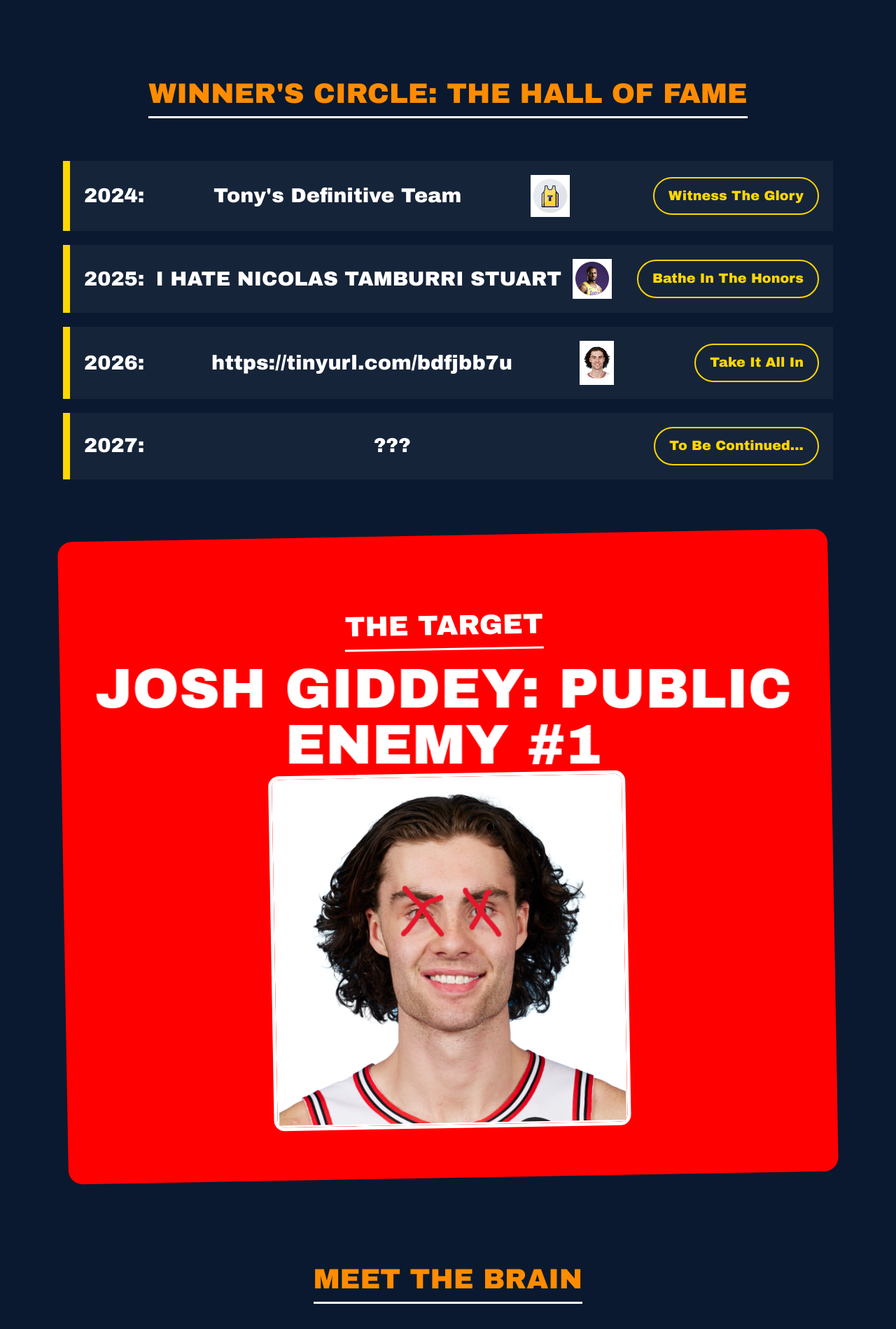
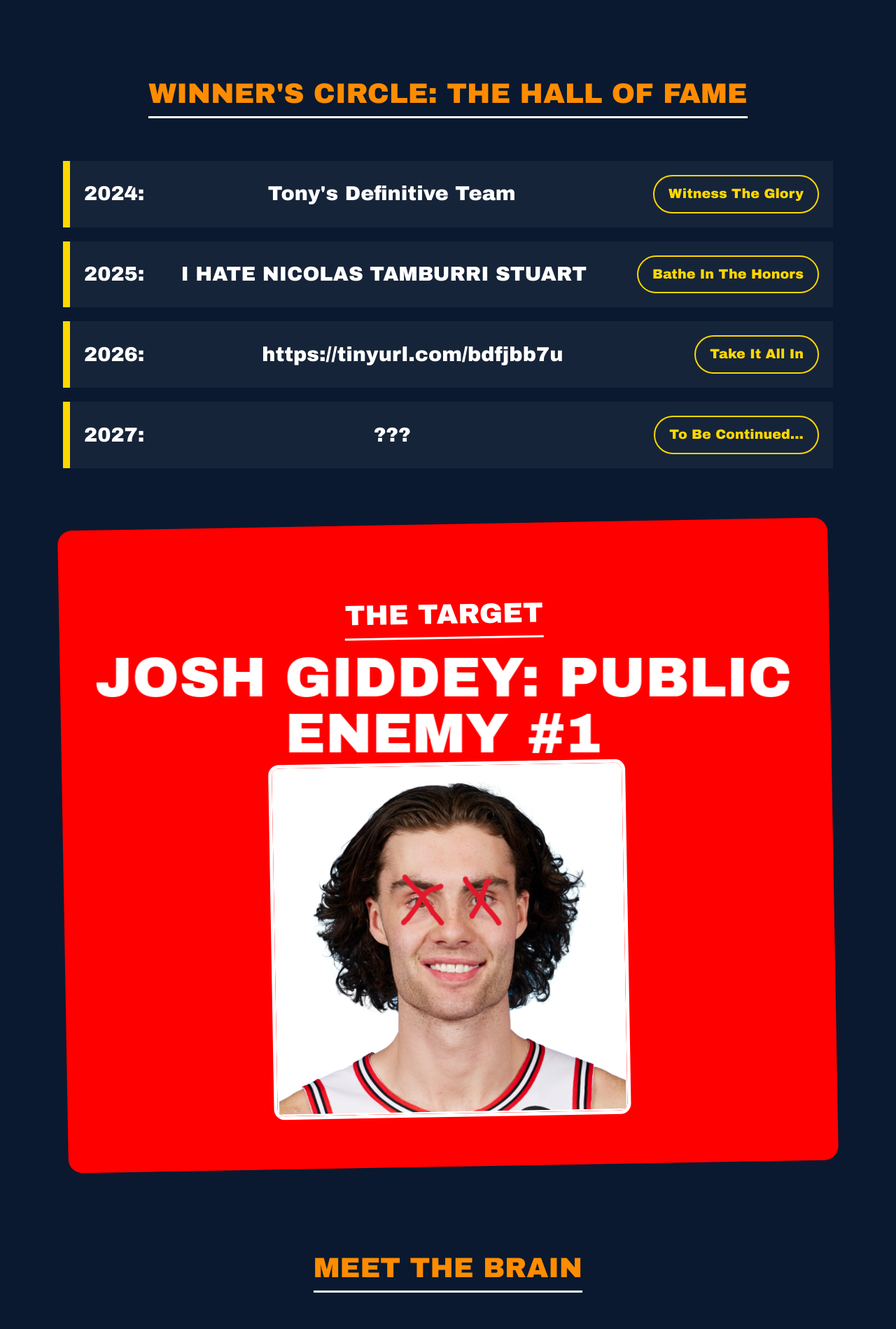
Before and after one commit to TonyRRZu/tonyrrzu.github.io, a Jekyll site: the page index.html, which Jekyll copies as it is, in a window 1280 px wide. Shown: the part 998-2897 px from the top of the page at 70% size. Built offline with Jekyll 4.4.1, drawn with Linux system fonts in a browser that asks for light colours.

Commit message:
Update index.html

```diff
--- a/index.html
+++ b/index.html
@@ -236,15 +236,15 @@
             <h2>Winner's Circle: The Hall of Fame</h2>
             <ul class="record-list">
                 <li>
-                    <strong>2024:</strong> Tony's Definitive Team <img src="images/icon1.png" alt="Tony's Definitive Team">
+                    <strong>2024:</strong> Tony's Definitive Team
                     <a href="https://basketball.fantasysports.yahoo.com/2023/nba/222200/matchup" class="record-link">Witness The Glory</a>
                 </li>
                 <li>
-                    <strong>2025:</strong> I HATE NICOLAS TAMBURRI STUART <img src="images/icon2.png" alt="I HATE NICOLAS TAMBURRI STUART">
+                    <strong>2025:</strong> I HATE NICOLAS TAMBURRI STUART
                     <a href="https://basketball.fantasysports.yahoo.com/2024/nba/97904/matchup?mid1=3&mid2=2&week=22" class="record-link">Bathe In The Honors</a>
                 </li>
                 <li>
-                    <strong>2026:</strong> https://tinyurl.com/bdfjbb7u <img src="images/icon3.png" alt="https://tinyurl.com/bdfjbb7u">
+                    <strong>2026:</strong> https://tinyurl.com/bdfjbb7u
                     <a href="https://basketball.fantasysports.yahoo.com/2025/nba/98614/matchup?week=23&mid1=4&mid2=1" class="record-link">Take It All In</a>
                 </li>
                 <li>
```
